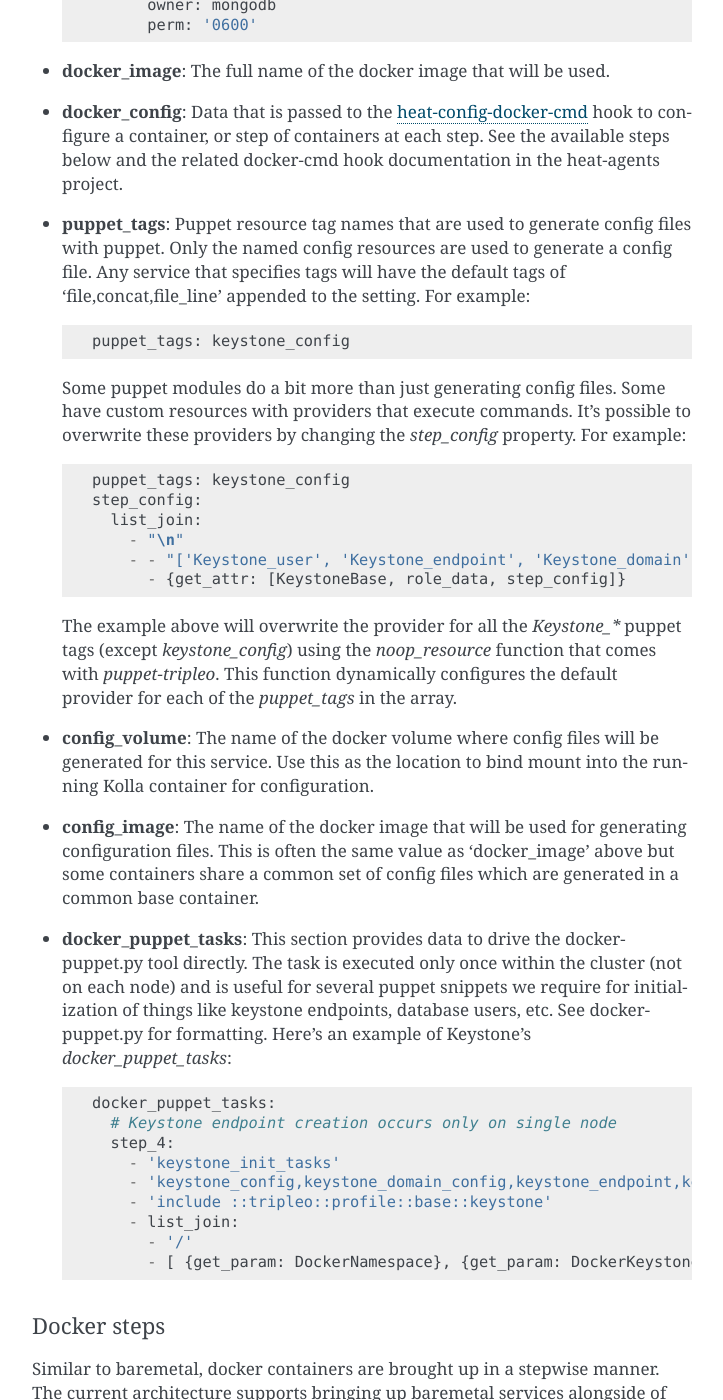
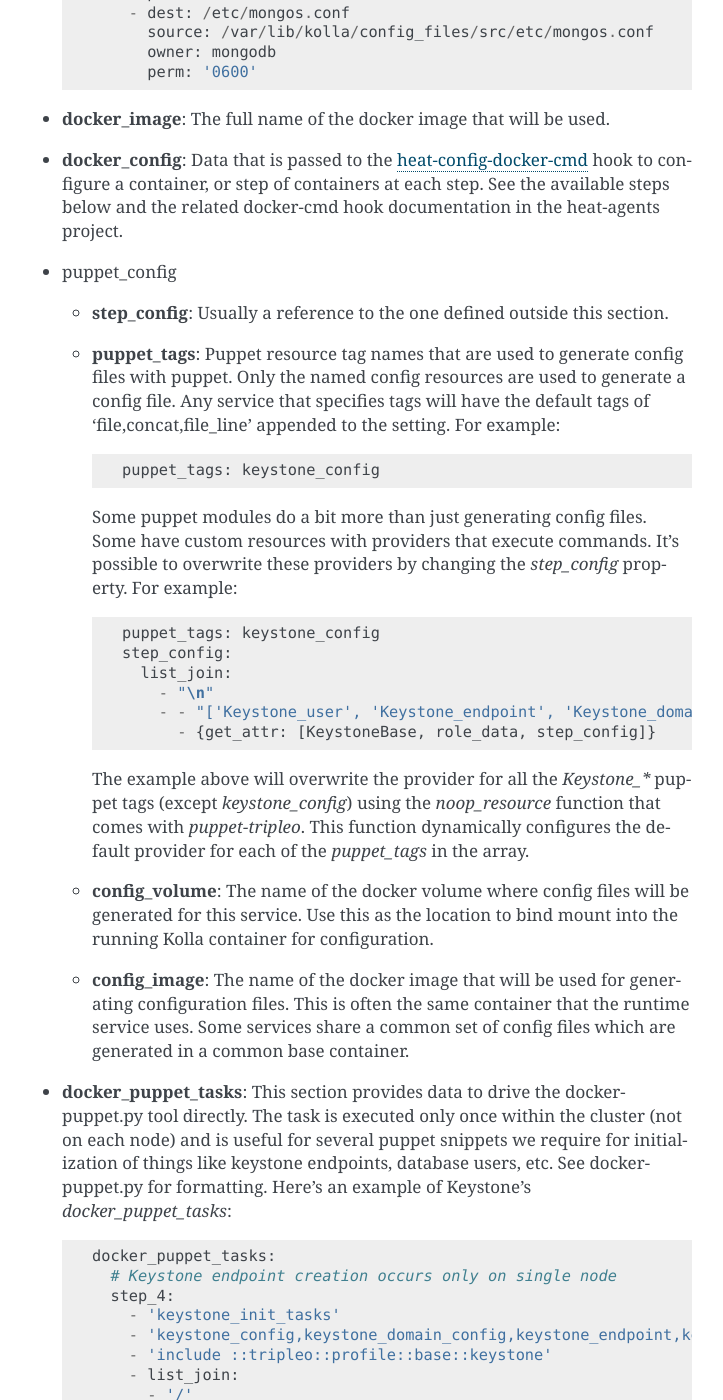
Before and after one commit to openstack-archive/tripleo-docs, a Sphinx documentation site: the page built from doc/source/containers_deployment/architecture.rst, in a window 1280 px wide and 1400 px high, scrolled down 3491 px. Shown: the whole window, without its empty margins (388-1111 px from the left). Built offline with Sphinx 7.4.7, drawn with Linux system fonts in a browser that asks for light colours; some of the changed text lies outside the part shown.

Commit message:
Document the `puppet_config` section
Depends-On: I4a4d7a6fd2735cb841174af305dbb62e0b3d3e8c
Change-Id: I6f85b217cd497e5c3cab90ea60316e295a6f7ceb

```diff
--- a/doc/source/containers_deployment/architecture.rst
+++ b/doc/source/containers_deployment/architecture.rst
@@ -113,7 +113,9 @@
 
 This script is responsible for generating the config files for each service. The
 script is called from the `post.yaml` file and it takes a `json` file as
-configuration.
+configuration. The json files passed to this script are built out of the
+`puppet_config` parameter set in every service template (explained in the
+`Docker specific settings`_ section).
 
 The `docker-puppet.py` execution results in a oneshot container being executed
 (usually named `puppet-$service_name`) to generate the configuration options or
@@ -177,38 +179,42 @@
   steps below and the related docker-cmd hook documentation in the heat-agents
   project.
 
-* **puppet_tags**: Puppet resource tag names that are used to generate config
-  files with puppet. Only the named config resources are used to generate a
-  config file. Any service that specifies tags will have the default tags of
-  'file,concat,file_line' appended to the setting. For example::
+* puppet_config
 
-    puppet_tags: keystone_config
+  * **step_config**: Usually a reference to the one defined outside this section.
 
-  Some puppet modules do a bit more than just generating config files. Some have
-  custom resources with providers that execute commands. It's possible to
-  overwrite these providers by changing the `step_config` property. For example::
+  * **puppet_tags**: Puppet resource tag names that are used to generate config
+    files with puppet. Only the named config resources are used to generate a
+    config file. Any service that specifies tags will have the default tags of
+    'file,concat,file_line' appended to the setting. For example::
 
-    puppet_tags: keystone_config
-    step_config:
-      list_join:
-        - "\n"
-        - - "['Keystone_user', 'Keystone_endpoint', 'Keystone_domain', 'Keystone_tenant', 'Keystone_user_role', 'Keystone_role', 'Keystone_service'].each |String $val| { noop_resource($val) }"
-          - {get_attr: [KeystoneBase, role_data, step_config]}
+      puppet_tags: keystone_config
+
+    Some puppet modules do a bit more than just generating config files. Some have
+    custom resources with providers that execute commands. It's possible to
+    overwrite these providers by changing the `step_config` property. For example::
+
+      puppet_tags: keystone_config
+      step_config:
+        list_join:
+          - "\n"
+          - - "['Keystone_user', 'Keystone_endpoint', 'Keystone_domain', 'Keystone_tenant', 'Keystone_user_role', 'Keystone_role', 'Keystone_service'].each |String $val| { noop_resource($val) }"
+            - {get_attr: [KeystoneBase, role_data, step_config]}
 
 
-  The example above will overwrite the provider for all the `Keystone_*` puppet
-  tags (except `keystone_config`) using the `noop_resource` function that comes
-  with `puppet-tripleo`. This function dynamically configures the default
-  provider for each of the `puppet_tags` in the array.
+    The example above will overwrite the provider for all the `Keystone_*` puppet
+    tags (except `keystone_config`) using the `noop_resource` function that comes
+    with `puppet-tripleo`. This function dynamically configures the default
+    provider for each of the `puppet_tags` in the array.
 
-* **config_volume**: The name of the docker volume where config files will be
-  generated for this service. Use this as the location to bind mount into the
-  running Kolla container for configuration.
+  * **config_volume**: The name of the docker volume where config files will be
+    generated for this service. Use this as the location to bind mount into the
+    running Kolla container for configuration.
 
-* **config_image**: The name of the docker image that will be used for
-  generating configuration files. This is often the same value as 'docker_image'
-  above but some containers share a common set of config files which are
-  generated in a common base container.
+  * **config_image**: The name of the docker image that will be used for
+    generating configuration files. This is often the same container that the
+    runtime service uses. Some services share a common set of config files which
+    are generated in a common base container.
 
 * **docker_puppet_tasks**: This section provides data to drive the
   docker-puppet.py tool directly. The task is executed only once within the
```
